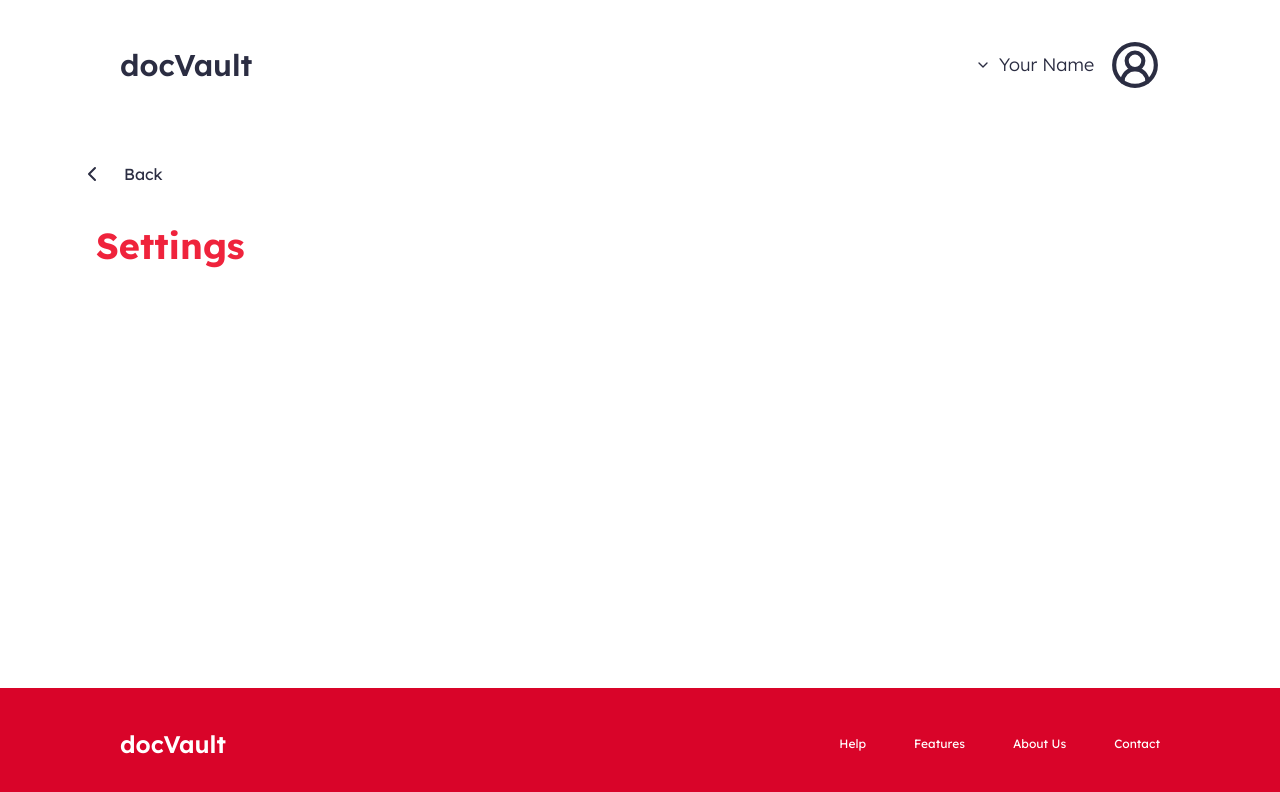
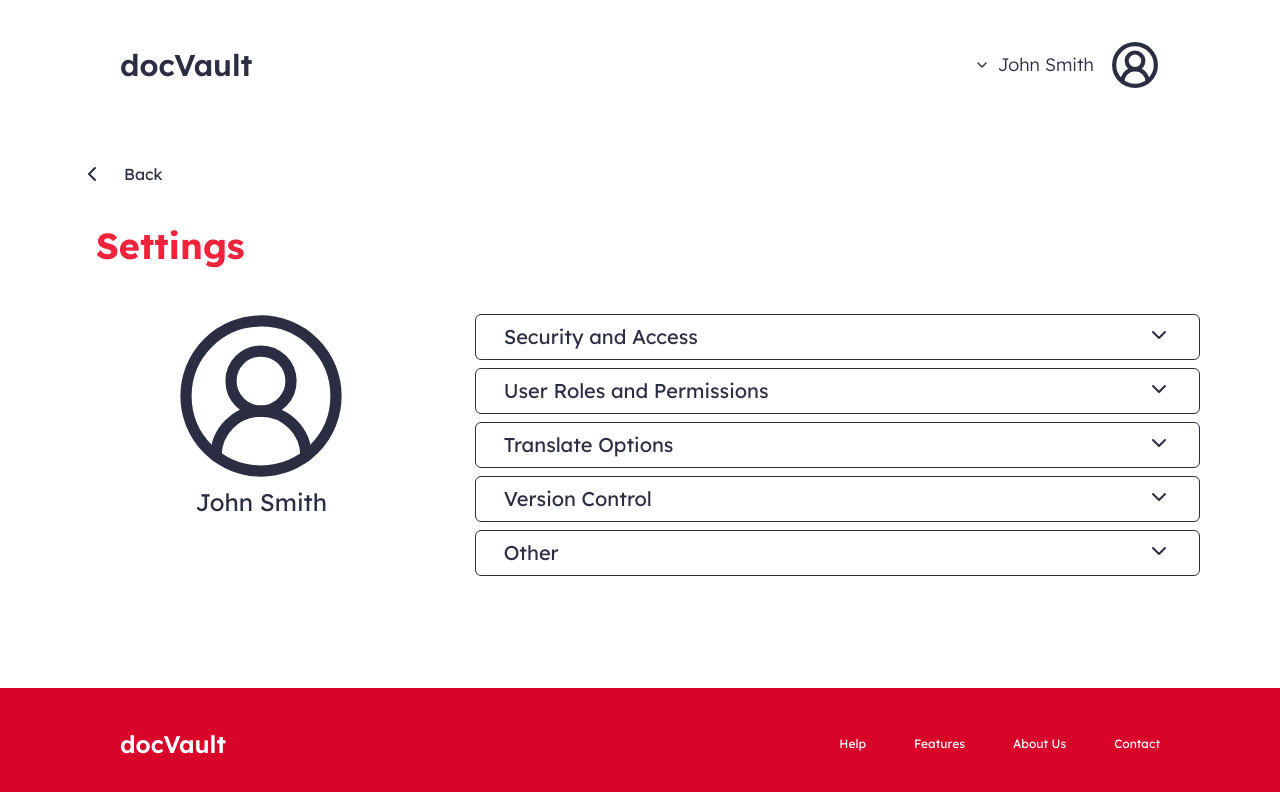
Before and after one commit to acm-projects/docVault, a Next.js app in the folder doc-vault/: page /settings in a window 1280 px wide. Shown: the top 792 px of the page. Built offline with nearby package versions, Linux system fonts and the light colour scheme.

Commit message:
styled settings and account pages

```diff
--- a/doc-vault/components/NavbarAcc.tsx
+++ b/doc-vault/components/NavbarAcc.tsx
@@ -4,12 +4,13 @@ import React from 'react';
 import { ChevronDown, CircleUserRound } from 'lucide-react';
 import { DropdownMenu, DropdownMenuContent, DropdownMenuItem, DropdownMenuTrigger } from './ui/dropdown-menu';
 import { Button } from './ui/button';
+import { useUser } from '@/context/UserContext';
 
-const userInfo = [
-  { name: "Your Name", icon: <CircleUserRound size={50}/> },
-];
+const icon = <CircleUserRound size={50} />;
 
 const NavbarAcc = () => {
+  const { firstName, lastName } = useUser();
+
   return (
     <nav className="text-darkblue relative p-10">
       <div className="mx-auto flexBetween padding-container">
@@ -23,9 +24,9 @@ const NavbarAcc = () => {
                 <div className="flexCenter">
                 <Button className="text-darkblue bg-white shadow-none font-light text-lg hover:bg-white transition-all hover:font-bold">
                     <ChevronDown className="ml-auto" />
-                    <span>{userInfo[0].name}</span>
+                    <span>{firstName} {lastName}</span>
                 </Button>
-                <span>{userInfo[0].icon}</span>
+                <span>{icon}</span>
                 </div>
             </DropdownMenuTrigger>
             <DropdownMenuContent
--- a/doc-vault/components/NavbarSearch.tsx
+++ b/doc-vault/components/NavbarSearch.tsx
@@ -5,10 +5,9 @@ import { ChevronDown, CircleUserRound, Search } from 'lucide-react';
 import { DropdownMenu, DropdownMenuContent, DropdownMenuItem, DropdownMenuTrigger } from './ui/dropdown-menu';
 import { Button } from './ui/button';
 import { usePathname, useRouter, useSearchParams } from 'next/navigation';
+import { useUser } from '@/context/UserContext';
 
-const userInfo = [
-  { name: "Your Name", icon: <CircleUserRound size={50}/> },
-];
+const icon = <CircleUserRound size={50}/>;
 
 const NavbarAcc = () => {
 
@@ -30,6 +29,8 @@ const NavbarAcc = () => {
 
         replace(`${pathname}?${params.toString()}`);
     };
+
+    const { firstName, lastName } = useUser();
 
   return (
     <nav className="text-darkblue w-full relative p-10">
@@ -55,9 +56,9 @@ const NavbarAcc = () => {
                     <div className="flexCenter ml-20">
                     <Button className="text-darkblue bg-white shadow-none font-light text-lg transition-all hover:font-bold hover:bg-white">
                         <ChevronDown className="ml-2" />
-                        <span>{userInfo[0].name}</span>
+                        <span>{firstName} {lastName}</span>
                     </Button>
-                    <span>{userInfo[0].icon}</span>
+                    <span>{icon}</span>
                     </div>
                 </DropdownMenuTrigger>
                 <DropdownMenuContent
--- /dev/null
+++ b/doc-vault/components/ui/accordion2.tsx
@@ -0,0 +1,57 @@
+"use client"
+
+import * as React from "react"
+import * as AccordionPrimitive from "@radix-ui/react-accordion"
+
+import { cn } from "@/lib/utils"
+import { ChevronDown } from "lucide-react"
+
+const Accordion = AccordionPrimitive.Root
+
+const AccordionItem = React.forwardRef<
+  React.ElementRef<typeof AccordionPrimitive.Item>,
+  React.ComponentPropsWithoutRef<typeof AccordionPrimitive.Item>
+>(({ className, ...props }, ref) => (
+  <AccordionPrimitive.Item
+    ref={ref}
+    className={cn("border-b w-full transition-all hover:bg-lightergray", className)}
+    {...props}
+  />
+))
+AccordionItem.displayName = "AccordionItem"
+
+const AccordionTrigger = React.forwardRef<
+  React.ElementRef<typeof AccordionPrimitive.Trigger>,
+  React.ComponentPropsWithoutRef<typeof AccordionPrimitive.Trigger>
+>(({ className, children, ...props }, ref) => (
+  <AccordionPrimitive.Header className="flex">
+    <AccordionPrimitive.Trigger
+      ref={ref}
+      className={cn(
+        "flex w-full justify-between px-5",
+        className
+      )}
+      {...props}
+    >
+      {children}
+      <ChevronDown className="ml-auto"/>
+    </AccordionPrimitive.Trigger>
+  </AccordionPrimitive.Header>
+))
+AccordionTrigger.displayName = AccordionPrimitive.Trigger.displayName
+
+const AccordionContent = React.forwardRef<
+  React.ElementRef<typeof AccordionPrimitive.Content>,
+  React.ComponentPropsWithoutRef<typeof AccordionPrimitive.Content>
+>(({ className, children, ...props }, ref) => (
+  <AccordionPrimitive.Content
+    ref={ref}
+    className="w-full overflow-hidden text-sm data-[state=closed]:animate-accordion-up data-[state=open]:animate-accordion-down"
+    {...props}
+  >
+    <div className={cn("pb-4 pt-0 w-full", className)}>{children}</div>
+  </AccordionPrimitive.Content>
+))
+AccordionContent.displayName = AccordionPrimitive.Content.displayName
+
+export { Accordion, AccordionItem, AccordionTrigger, AccordionContent }
--- a/doc-vault/src/app/(profile)/account/page.tsx
+++ b/doc-vault/src/app/(profile)/account/page.tsx
@@ -1,19 +1,107 @@
-import { ChevronLeft } from 'lucide-react'
+"use client"
+
+import { Button } from '@/components/ui/button'
+import { DropdownMenu, DropdownMenuContent, DropdownMenuItem, DropdownMenuTrigger } from '@/components/ui/dropdown-menu'
+import { useUser } from '@/context/UserContext'
+import { ChevronDown, ChevronLeft, CircleUserRound } from 'lucide-react'
 import Link from 'next/link'
-import React from 'react'
+import React, { useState } from 'react'
 
-const Settings = () => {
+const icon =  <CircleUserRound strokeWidth={1.5} size={180}/>;
+
+const Account = () => {
+  const [isEditing, setIsEditing] = useState(false);
+  const { firstName, lastName, setFirstName, setLastName } = useUser();
+
   return (
     <div className="text-darkblue max-container padding-container mt-8">
       <Link className="flex" href="/personal">
         <ChevronLeft />
         <span className="px-5">Back</span>
       </Link>
-          <div className="p-4 pt-10">
+      <div className="p-4 py-10">
         <h1 className="text-4xl font-bold text-lighterred">Account</h1>
+      </div>
+      <div className="flex gap-x-8">
+        <div className="w-1/3 flex flex-col items-center">
+          <span>{icon}</span>
+          <h2 className="pb-3 text-2xl">{firstName} {lastName}</h2>
+          <DropdownMenu>
+              <DropdownMenuTrigger asChild>
+                  <div className="flexCenter">
+                  <Button className="justify-between border border-lighterred bg-lighterred text-white shadow-none font-light text-lg hover:bg-red transition-all">
+                      <ChevronDown className="ml-auto" />
+                      <span>Personal</span>
+                  </Button>
+
+                  </div>
+              </DropdownMenuTrigger>
+              <DropdownMenuContent
+                  side="bottom"
+                  className="w-[--radix-popper-anchor-width]"
+              >
+                <DropdownMenuItem>
+                  <span>Personal</span>
+                </DropdownMenuItem>
+
+                <DropdownMenuItem>
+                  <span>Student</span>
+                </DropdownMenuItem>
+
+                <DropdownMenuItem>
+                  <span>Business</span>
+                </DropdownMenuItem>
+
+              </DropdownMenuContent>
+          </DropdownMenu>
+        </div>
+        <div className="w-2/3 flex flex-col justify-center py-5 rounded-md border border-middlegray">
+          <h2 className="pb-10 flex justify-center text-4xl">Hello, {firstName} {lastName}!</h2>
+          <form
+            onSubmit = {(e) => {
+              e.preventDefault();
+              setIsEditing(!isEditing);
+            }}
+            className="flex flex-col items-center gap-y-10"
+          >
+            <label className="block text-lg font-medium leading-6 text-gray-900">
+              First Name: {" "}
+              {isEditing ? (
+                <input
+                  placeholder={firstName}
+                  onChange={(e) => {
+                    setFirstName(e.target.value);
+                  }}
+                  className="border border-middlegray block w-1/2 rounded-md py-1.5 px-3 text-gray-900
+                            shadow-sm placeholder:text-gray-400 sm:text-sm sm:leading-6"
+                />
+              ) : (
+                <b>{firstName}</b>
+              )}
+            </label>
+            <label className="block text-lg font-medium leading-6 text-gray-900">
+              Last Name: {" "}
+              {isEditing ? (
+                <input
+                  placeholder={lastName}
+                  onChange={(e) => {
+                    setLastName(e.target.value);
+                  }}
+                  className="border border-middlegray block w-1/2 rounded-md py-1.5 px-3 text-gray-900
+                            shadow-sm placeholder:text-gray-400 sm:text-sm sm:leading-6"
+                />
+              ) : (
+                <b>{lastName}</b>
+              )}
+            </label>
+            <div>
+              <Button type="submit">{isEditing ? "Save" : "Edit"} Profile</Button>
+            </div>
+          </form>
+        </div>
       </div>
     </div>
   )
 }
 
-export default Settings
+export default Account
--- a/doc-vault/src/app/(profile)/settings/page.tsx
+++ b/doc-vault/src/app/(profile)/settings/page.tsx
@@ -1,16 +1,68 @@
-import { ChevronLeft } from 'lucide-react'
+"use client"
+
+import { Accordion, AccordionContent, AccordionItem, AccordionTrigger } from '@/components/ui/accordion2'
+import { useUser } from '@/context/UserContext'
+import { ChevronLeft, CircleUserRound, CornerDownRight } from 'lucide-react'
 import Link from 'next/link'
 import React from 'react'
 
+const icon =  <CircleUserRound strokeWidth={1.5} size={180}/>;
+
 const Settings = () => {
+  const { firstName, lastName } = useUser();
+
+  const folders = [
+    {
+      name: "Security and Access",
+      options: "",
+    },
+    {
+      name: "User Roles and Permissions",
+      options: "",
+    },
+    {
+      name: "Translate Options",
+      options: "",
+    },
+    {
+      name: "Version Control",
+      options: "",
+    },
+    {
+      name: "Other",
+      options: "",
+    },
+  ]
+
   return (
     <div className="text-darkblue max-container padding-container mt-8">
       <Link className="flex" href="/personal">
         <ChevronLeft />
         <span className="px-5">Back</span>
       </Link>
-          <div className="p-4 pt-10">
+      <div className="p-4 py-10">
         <h1 className="text-4xl font-bold text-lighterred">Settings</h1>
+      </div>
+      <div className="flex gap-x-8">
+        <div className="w-1/3 flex flex-col items-center">
+          <span>{icon}</span>
+          <h2 className="text-2xl">{firstName} {lastName}</h2>
+        </div>
+        <div className="w-2/3 flex flex-col">
+          <Accordion type="single" collapsible>
+            {folders.map((folder) => (
+              <AccordionItem key={folder.name} className="my-2 p-2 w-full border-darkblue border bg-gray-400 rounded-md" value={folder.name}>
+                <AccordionTrigger>
+                  <h2 className="text-xl">{folder.name}</h2>
+                </AccordionTrigger>
+                <AccordionContent className='w-full flex py-5 pl-2'>
+                  <CornerDownRight className="text-darkblue mr-3 w-10 h-10" />
+
+                </AccordionContent>
+              </AccordionItem>
+            ))}
+          </Accordion>
+        </div>
       </div>
     </div>
   )
--- a/doc-vault/src/app/(user)/layout.tsx
+++ b/doc-vault/src/app/(user)/layout.tsx
@@ -9,6 +9,7 @@ import School from "./school/page";
 import Work from "./work/page";
 import Chatbot from "./chatbot/page";
 import ScrollToTopButton from "@/components/ui/ScrollToTopButton";
+import { UserProvider } from "@/context/UserContext";
 
 export const metadata: Metadata = {
   title: "docVault",
@@ -17,6 +18,7 @@ export const metadata: Metadata = {
 
 export default function RootLayout({ children,}: Readonly<{ children: React.ReactNode;}>) {
   return (
+    <UserProvider>
       <html lang="en">
         <body className="flex flex-col min-h-screen">
         <ScrollToTopButton />
@@ -38,5 +40,6 @@ export default function RootLayout({ children,}: Readonly<{ children: React.Reac
           </SidebarProvider>
         </body>
       </html>
+    </UserProvider>
   );
 }
--- /dev/null
+++ b/doc-vault/src/context/UserContext.tsx
@@ -0,0 +1,31 @@
+"use client";
+
+import { createContext, useContext, useState } from "react";
+
+interface UserContextType {
+  firstName: string;
+  lastName: string;
+  setFirstName: (name: string) => void;
+  setLastName: (name: string) => void;
+}
+
+const UserContext = createContext<UserContextType | undefined>(undefined);
+
+export function UserProvider({ children }: { children: React.ReactNode }) {
+  const [firstName, setFirstName] = useState("John");
+  const [lastName, setLastName] = useState("Smith");
+
+  return (
+    <UserContext.Provider value={{ firstName, lastName, setFirstName, setLastName }}>
+      {children}
+    </UserContext.Provider>
+  );
+}
+
+export function useUser() {
+  const context = useContext(UserContext);
+  if (!context) {
+    throw new Error("useUser must be used within a UserProvider");
+  }
+  return context;
+}
```
Also changed, not shown: doc-vault/src/app/(profile)/layout.tsx (+6 -3 lines). Lines whose indentation alone changed are shown as unchanged.
